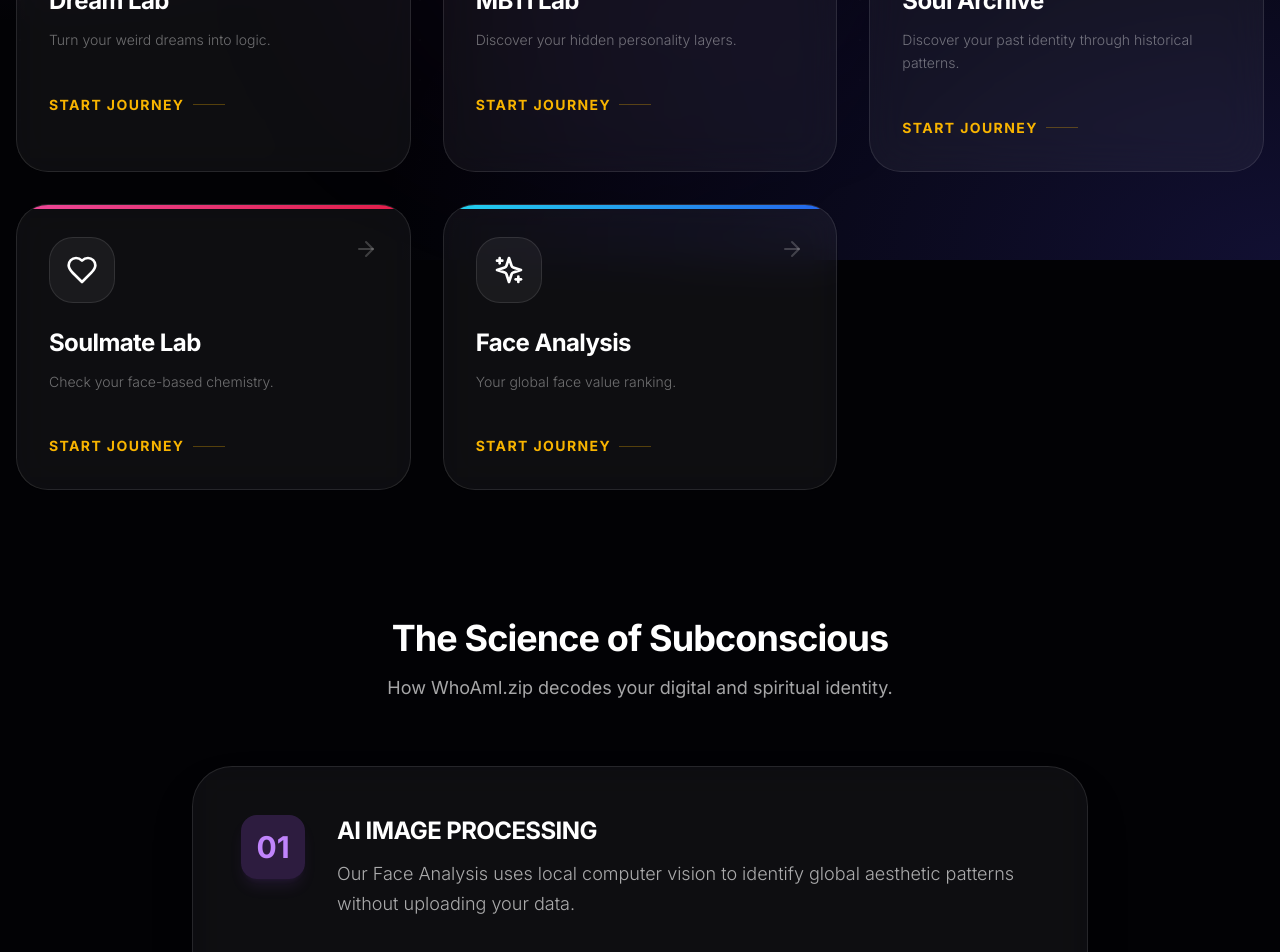
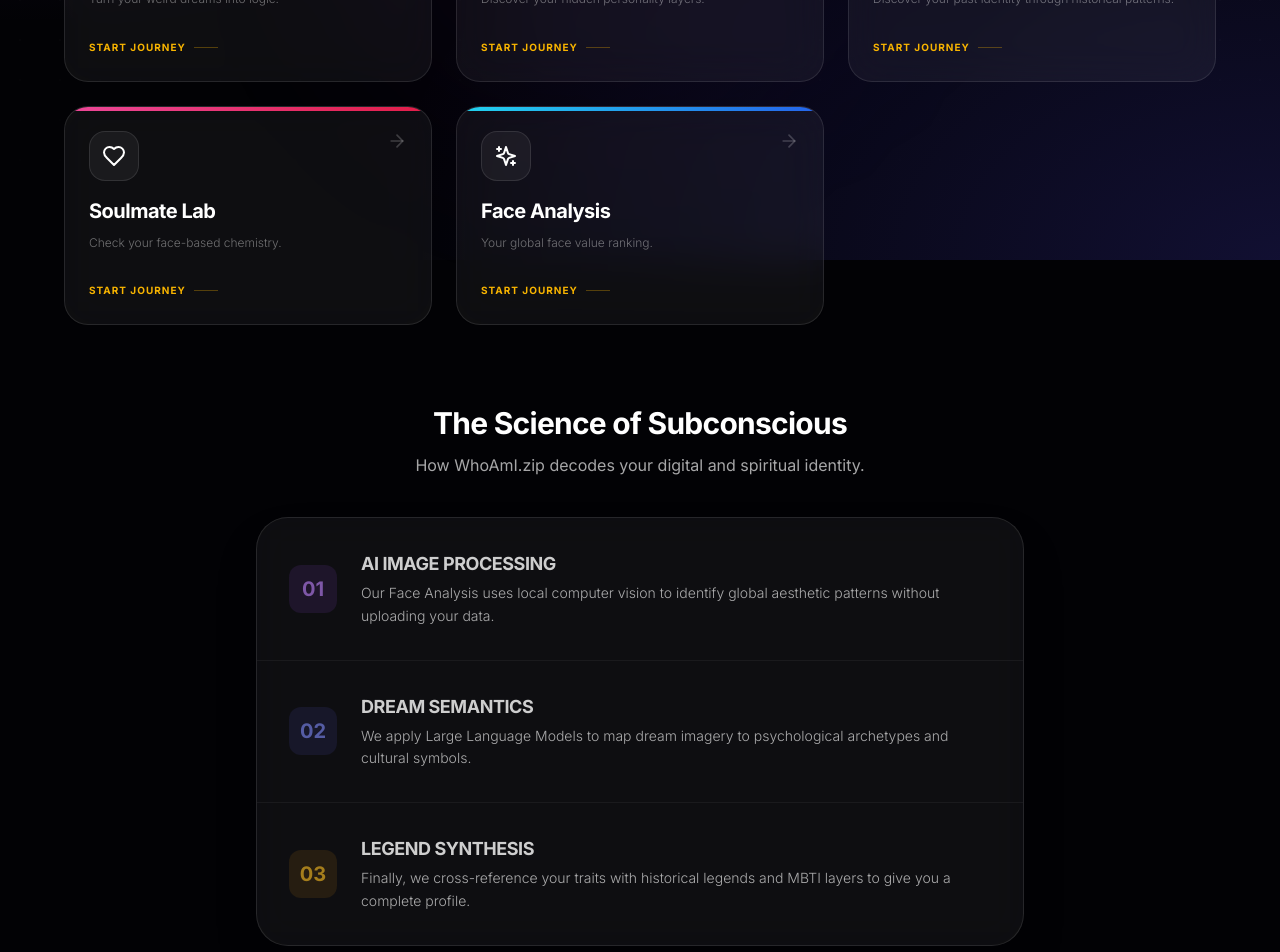
Before and after one commit to toonyman/dreamai, a Next.js app: page / in a window 1280 px wide. Shown: the part 540-1492 px from the top of the page. Built offline with nearby package versions, Linux system fonts and the light colour scheme; a web font is replaced by a local one.

Commit message:
style: compact dashboard cards and about sections, align past life design with core theme, add Meta sharing to all results

```diff
--- a/app/page.tsx
+++ b/app/page.tsx
@@ -81,7 +81,7 @@
                 </p>
             </motion.div>
 
-            <div className="grid md:grid-cols-3 gap-8 max-w-7xl w-full relative z-10">
+            <div className="grid grid-cols-2 md:grid-cols-3 gap-4 md:gap-6 max-w-6xl w-full relative z-10">
                 {menuItems.map((item, index) => (
                     <motion.div
                         key={item.id}
@@ -90,30 +90,30 @@
                         transition={{ delay: index * 0.1 }}
                     >
                         <Link href={item.link} className="group block h-full">
-                            <div className="relative h-full glass-premium rounded-[2rem] p-6 md:p-8 border border-white/10 overflow-hidden transition-all duration-500 hover:scale-[1.02] hover:border-white/20 hover:bg-white/5 active:scale-[0.98]">
+                            <div className="relative h-full glass-premium rounded-[1.5rem] p-5 md:p-6 border border-white/10 overflow-hidden transition-all duration-500 hover:scale-[1.01] hover:border-white/20 hover:bg-white/5 active:scale-[0.99]">
                                 <div className={`absolute top-0 left-0 w-full h-1 bg-gradient-to-r ${item.color}`} />
 
-                                <div className="space-y-6 relative z-10">
+                                <div className="space-y-4 relative z-10">
                                     <div className="flex justify-between items-start">
-                                        <div className={`p-4 rounded-3xl bg-white/5 border border-white/10 ${item.hoverColor} transition-colors`}>
-                                            <item.icon className="w-8 h-8" />
+                                        <div className={`p-3 rounded-2xl bg-white/5 border border-white/10 ${item.hoverColor} transition-colors`}>
+                                            <item.icon className="w-6 h-6" />
                                         </div>
-                                        <ArrowRight className="w-6 h-6 text-white/20 group-hover:text-white/50 group-hover:translate-x-2 transition-all" />
+                                        <ArrowRight className="w-5 h-5 text-white/20 group-hover:text-white/50 group-hover:translate-x-1 transition-all" />
                                     </div>
 
-                                    <div className="space-y-3">
-                                        <h2 className="text-2xl font-bold tracking-tight group-hover:text-gradient-stitch transition-all">
+                                    <div className="space-y-2">
+                                        <h2 className="text-xl font-bold tracking-tight group-hover:text-gradient-stitch transition-all">
                                             {t(item.title)}
                                         </h2>
-                                        <p className="text-sm text-white/40 leading-relaxed font-light">
+                                        <p className="text-xs text-white/40 leading-relaxed font-light line-clamp-2">
                                             {t(item.desc)}
                                         </p>
                                     </div>
 
-                                    <div className="pt-4">
-                                        <span className="inline-flex items-center gap-2 text-sm font-bold tracking-widest uppercase text-mystic-night-gold">
+                                    <div className="pt-2">
+                                        <span className="inline-flex items-center gap-2 text-[10px] font-bold tracking-widest uppercase text-mystic-night-gold">
                                             {t('home.start_journey')}
-                                            <div className="w-8 h-px bg-mystic-night-gold/30 group-hover:w-12 transition-all" />
+                                            <div className="w-6 h-px bg-mystic-night-gold/30 group-hover:w-10 transition-all" />
                                         </span>
                                     </div>
                                 </div>
@@ -127,48 +127,48 @@
             </div>
 
             {/* How it Works Section - Boosts static content for AdSense */}
-            <div className="mt-32 max-w-7xl w-full relative z-10">
-                <div className="text-center mb-16 space-y-4">
-                    <h2 className="text-3xl md:text-4xl font-bold tracking-tight text-white mb-2">
+            <div className="mt-20 max-w-7xl w-full relative z-10">
+                <div className="text-center mb-10 space-y-3">
+                    <h2 className="text-2xl md:text-3xl font-bold tracking-tight text-white mb-1">
                         {t('home.how_it_works_title')}
                     </h2>
-                    <p className="text-lg text-dimmed max-w-2xl mx-auto">
+                    <p className="text-base text-dimmed max-w-xl mx-auto">
                         {t('home.how_it_works_desc')}
                     </p>
                 </div>
 
-                <div className="max-w-4xl mx-auto glass-premium rounded-[2.5rem] border border-white/10 overflow-hidden divide-y divide-white/10 shadow-2xl">
-                    <div className="group flex flex-col md:flex-row items-center md:items-start gap-8 p-10 md:p-12 hover:bg-white/[0.02] transition-all text-center md:text-left">
-                        <div className="w-16 h-16 shrink-0 bg-purple-500/20 rounded-2xl flex items-center justify-center shadow-lg shadow-purple-500/10 transition-transform group-hover:scale-110 duration-500">
-                            <span className="text-3xl font-bold text-purple-400">01</span>
+                <div className="max-w-3xl mx-auto glass-premium rounded-[2rem] border border-white/10 overflow-hidden divide-y divide-white/5 shadow-2xl">
+                    <div className="group flex items-center gap-6 p-6 md:p-8 hover:bg-white/[0.01] transition-all text-left">
+                        <div className="w-12 h-12 shrink-0 bg-purple-500/10 rounded-xl flex items-center justify-center transition-transform group-hover:scale-110 duration-500">
+                            <span className="text-xl font-bold text-purple-400/60">01</span>
                         </div>
-                        <div className="space-y-3">
-                            <h3 className="text-2xl font-bold text-white group-hover:text-purple-300 transition-colors uppercase tracking-tight">{t('home.step1_title')}</h3>
-                            <p className="text-dimmed leading-relaxed text-lg font-light">
+                        <div className="space-y-1">
+                            <h3 className="text-lg font-bold text-white/80 group-hover:text-purple-300 transition-colors uppercase tracking-tight">{t('home.step1_title')}</h3>
+                            <p className="text-dimmed leading-relaxed text-sm font-light">
                                 {t('home.step1_desc')}
                             </p>
                         </div>
                     </div>
 
-                    <div className="group flex flex-col md:flex-row items-center md:items-start gap-8 p-10 md:p-12 hover:bg-white/[0.02] transition-all text-center md:text-left">
-                        <div className="w-16 h-16 shrink-0 bg-indigo-500/20 rounded-2xl flex items-center justify-center shadow-lg shadow-indigo-500/10 transition-transform group-hover:scale-110 duration-500">
-                            <span className="text-3xl font-bold text-indigo-400">02</span>
+                    <div className="group flex items-center gap-6 p-6 md:p-8 hover:bg-white/[0.01] transition-all text-left">
+                        <div className="w-12 h-12 shrink-0 bg-indigo-500/10 rounded-xl flex items-center justify-center transition-transform group-hover:scale-110 duration-500">
+                            <span className="text-xl font-bold text-indigo-400/60">02</span>
                         </div>
-                        <div className="space-y-3">
-                            <h3 className="text-2xl font-bold text-white group-hover:text-indigo-300 transition-colors uppercase tracking-tight">{t('home.step2_title')}</h3>
-                            <p className="text-dimmed leading-relaxed text-lg font-light">
+                        <div className="space-y-1">
+                            <h3 className="text-lg font-bold text-white/80 group-hover:text-indigo-300 transition-colors uppercase tracking-tight">{t('home.step2_title')}</h3>
+                            <p className="text-dimmed leading-relaxed text-sm font-light">
                                 {t('home.step2_desc')}
                             </p>
                         </div>
                     </div>
 
-                    <div className="group flex flex-col md:flex-row items-center md:items-start gap-8 p-10 md:p-12 hover:bg-white/[0.02] transition-all text-center md:text-left">
-                        <div className="w-16 h-16 shrink-0 bg-amber-500/20 rounded-2xl flex items-center justify-center shadow-lg shadow-amber-500/10 transition-transform group-hover:scale-110 duration-500">
-                            <span className="text-3xl font-bold text-amber-400">03</span>
+                    <div className="group flex items-center gap-6 p-6 md:p-8 hover:bg-white/[0.01] transition-all text-left">
+                        <div className="w-12 h-12 shrink-0 bg-amber-500/10 rounded-xl flex items-center justify-center transition-transform group-hover:scale-110 duration-500">
+                            <span className="text-xl font-bold text-amber-400/60">03</span>
                         </div>
-                        <div className="space-y-3">
-                            <h3 className="text-2xl font-bold text-white group-hover:text-amber-300 transition-colors uppercase tracking-tight">{t('home.step3_title')}</h3>
-                            <p className="text-dimmed leading-relaxed text-lg font-light">
+                        <div className="space-y-1">
+                            <h3 className="text-lg font-bold text-white/80 group-hover:text-amber-300 transition-colors uppercase tracking-tight">{t('home.step3_title')}</h3>
+                            <p className="text-dimmed leading-relaxed text-sm font-light">
                                 {t('home.step3_desc')}
                             </p>
                         </div>
@@ -177,14 +177,14 @@
             </div>
 
             {/* Final About Section */}
-            <div className="mt-40 max-w-4xl w-full text-center space-y-8 pb-32 relative z-10 border-t border-white/5 pt-20">
-                <div className="inline-flex items-center space-x-2 px-3 py-1 rounded-full bg-white/5 border border-white/10 text-xs font-bold tracking-widest uppercase text-white/40">
+            <div className="mt-24 max-w-4xl w-full text-center space-y-6 pb-20 relative z-10 border-t border-white/5 pt-16">
+                <div className="inline-flex items-center space-x-2 px-3 py-1 rounded-full bg-white/5 border border-white/10 text-[10px] font-bold tracking-widest uppercase text-white/40">
                     Established 2026
                 </div>
-                <h2 className="text-3xl md:text-5xl font-bold tracking-tight text-white leading-tight">
+                <h2 className="text-2xl md:text-3xl font-bold tracking-tight text-white leading-tight">
                     {t('home.about_title')}
                 </h2>
-                <p className="text-xl text-dimmed leading-relaxed font-light italic max-w-3xl mx-auto">
+                <p className="text-base text-dimmed leading-relaxed font-light italic max-w-2xl mx-auto">
                     "{t('home.about_description')}"
                 </p>
             </div>
--- a/app/soulmate/page.tsx
+++ b/app/soulmate/page.tsx
@@ -4,7 +4,7 @@
 import * as faceapi from 'face-api.js';
 import { motion, AnimatePresence } from 'framer-motion';
 import { useTranslation } from 'react-i18next';
-import { Upload, RefreshCw, Heart, Users, Share2, Sparkles, ShieldCheck, Target, Zap, Activity, Globe, Copy, Check } from 'lucide-react';
+import { Upload, RefreshCw, Heart, Users, Share2, Sparkles, ShieldCheck, Target, Zap, Activity, Globe, Copy, Check, Facebook } from 'lucide-react';
 
 type MatchMode = 'lover' | 'friend';
 
@@ -114,6 +114,11 @@
         const text = t('soulmate.share_text', { score });
         const url = window.location.href;
         window.open(`https://twitter.com/intent/tweet?text=${encodeURIComponent(text)}&url=${encodeURIComponent(url)}`, '_blank');
+    };
+
+    const handleShareFacebook = () => {
+        const url = window.location.href;
+        window.open(`https://www.facebook.com/sharer/sharer.php?u=${encodeURIComponent(url)}`, '_blank');
     };
 
     const getResultLevel = (s: number) => {
@@ -283,13 +288,22 @@
                                         </div>
 
                                         <div className="flex flex-col gap-3">
+                                            <div className="grid grid-cols-2 gap-3">
                                                 <button
                                                     onClick={handleShareTwitter}
                                                     className="w-full py-4 rounded-full bg-[#1da1f2] text-white font-bold flex items-center justify-center gap-3 hover:scale-[1.02] transition-transform shadow-xl"
                                                 >
-                                                <Share2 className="w-5 h-5" />
-                                                SHARE ON X
+                                                    <Share2 className="w-5 h-5 md:hidden lg:block" />
+                                                    X
                                                 </button>
+                                                <button
+                                                    onClick={handleShareFacebook}
+                                                    className="w-full py-4 rounded-full bg-[#1877f2] text-white font-bold flex items-center justify-center gap-3 hover:scale-[1.02] transition-transform shadow-xl"
+                                                >
+                                                    <Facebook className="w-5 h-5 md:hidden lg:block" />
+                                                    META
+                                                </button>
+                                            </div>
                                             <button
                                                 onClick={handleCopyLink}
                                                 className="w-full py-4 rounded-full bg-white/5 border border-white/10 text-white font-bold flex items-center justify-center gap-3 hover:bg-white/10 transition-colors shadow-lg"
```
Also changed, not shown: app/past-life/page.tsx (+81 -93 lines). Lines whose indentation alone changed are shown as unchanged.
